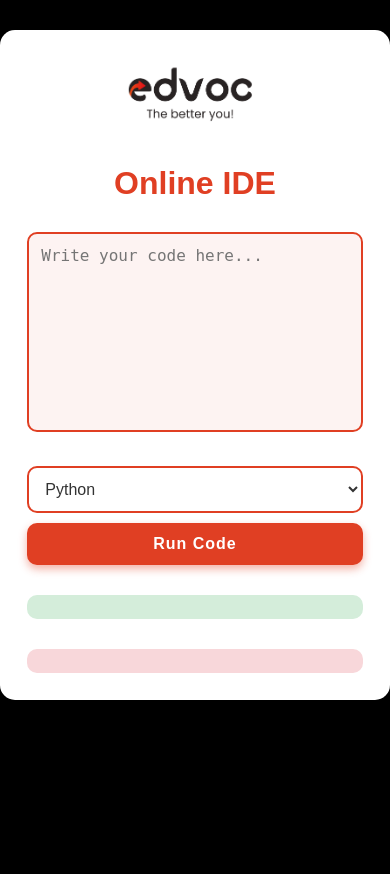
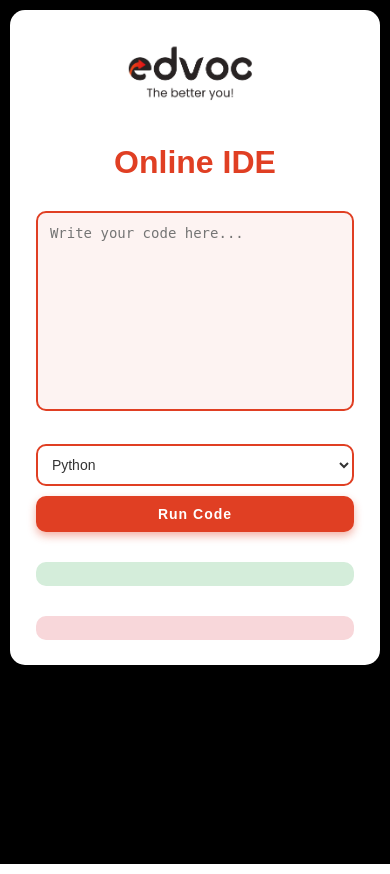
Before and after one commit to nandanasreeraj123/ide, a Flask app: page /ide in a window 390 px wide. Run offline with Flask 3, Linux system fonts and the light colour scheme.

Commit message:
css change

```diff
--- a/static/styles.css
+++ b/static/styles.css
@@ -8,6 +8,7 @@ body {
     align-items: center;
     min-height: 100vh;
     color: #fff;
+    overflow-x: hidden; /* Prevent horizontal scroll */
 }
 
 .container {
@@ -129,5 +130,20 @@ button:hover {
 
     textarea {
         height: 200px;
+        font-size: clamp(14px, 3vw, 20px); /* Adjusted font size */
+    }
+
+    /* Adjust button and select to be smaller on small screens */
+    select, button {
+        font-size: clamp(14px, 3vw, 18px); /* Slightly smaller on smaller devices */
+        padding: 10px;
     }
 }
+
+/* Prevent zooming and enhance responsiveness */
+@media (max-width: 600px) {
+    body {
+        padding: 10px; /* Reduce padding on smaller screens */
+        font-size: 14px; /* Adjust general font size for better readability */
+    }
+}
--- a/templates/index.html
+++ b/templates/index.html
@@ -2,7 +2,7 @@
 <html lang="en">
 <head>
     <meta charset="UTF-8">
-    <meta name="viewport" content="width=device-width, initial-scale=1.0">
+    <meta name="viewport" content="width=device-width, initial-scale=1, maximum-scale=1, user-scalable=no">
     <title>Code IDE</title>
     <link rel="stylesheet" href="{{ url_for('static', filename='styles.css') }}">
 </head>
```
